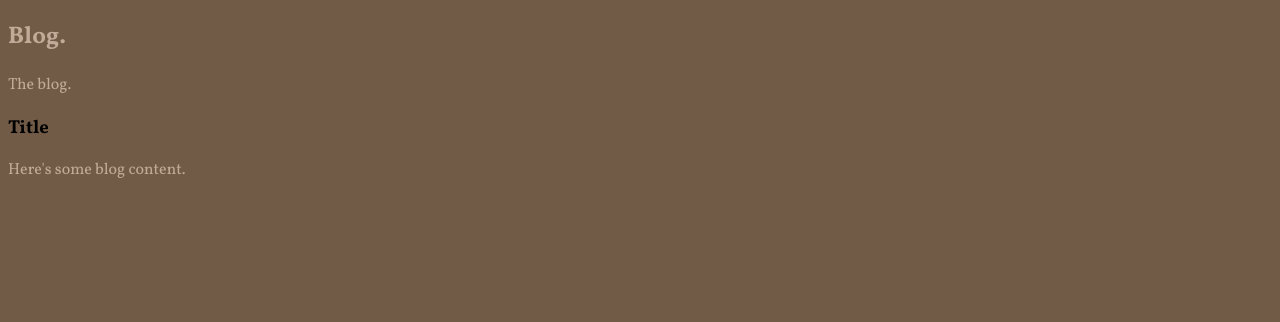
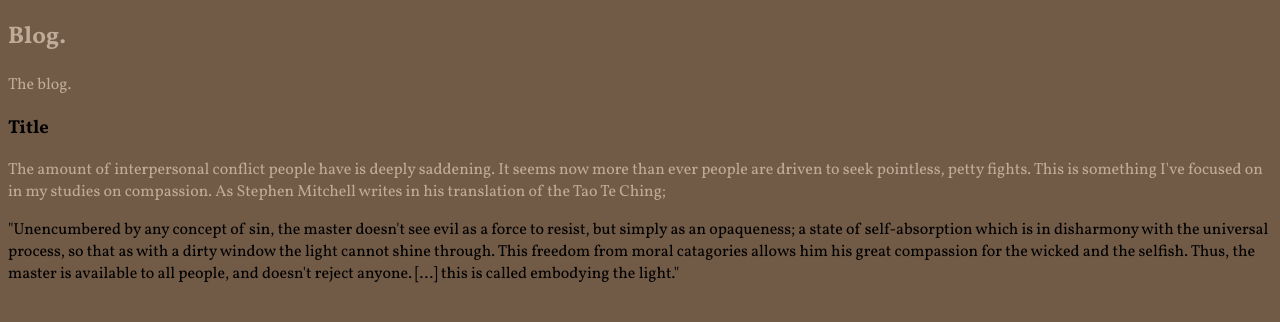
Before and after one commit to doesho/doesho.github.io, a plain HTML site: page cc2/blog/main.html in a window 1280 px wide. Drawn offline with Linux system fonts and the light colour scheme.

Commit message:
style updating, first post

```diff
--- /dev/null
+++ b/cc2/blog/blogpoststyle.css
@@ -0,0 +1,27 @@
+/* full page stuff */
+
+html * {
+    font-family: Vollkorn, serif;
+    background-color: #715a46;
+}
+
+::selection {
+    background: #8f786b;
+}
+
+h1 {
+    color: #c0ab99;
+}
+
+p {
+    color: #c0ab99;
+}
+
+a {
+    text-decoration: none;
+    color: rosybrown;
+}
+
+a:hover{
+    color: tan;
+}
--- a/cc2/blog/main.html
+++ b/cc2/blog/main.html
@@ -28,7 +28,12 @@
         <div class="BlogEntry">
             <h3 class="BlogEntryTitle">Title</h3>
             <div class="BlogEntryContents">
-                <p>Here's some blog content.</p>
+                <p>The amount of interpersonal conflict people have is deeply saddening. It seems now more than ever people are driven to seek pointless, petty fights.
+                This is something I've focused on in my studies on compassion. As Stephen Mitchell writes in his translation of the Tao Te Ching;<br />
+                <div class="Quote">"Unencumbered by any concept of sin, the master doesn't see evil as a force to resist, but simply as an opaqueness; a state of self-absorption which is in disharmony
+                    with the universal process, so that as with a dirty window the light cannot shine through. This freedom from moral catagories allows him his great compassion for the wicked and
+                    the selfish. Thus, the master is available to all people, and doesn't reject anyone. [...] this is called embodying the light."</div>
+                </p>
             </div>
         </div>
     </section>
```
